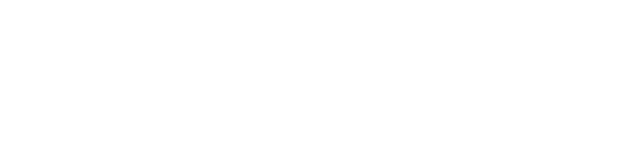
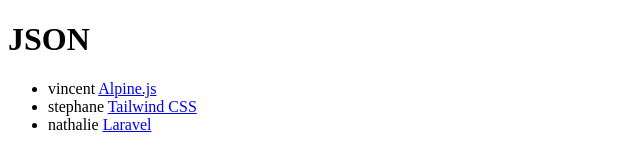
Before and after one commit to MMI-SAE-105/r113-tp5-galerie-et-json-c2-Vbarre2, a plain HTML site: page 02-json.html in a window 1280 px wide. Shown: the whole page, without its empty margins (0-640 px from the left). Drawn offline with nearby package versions, Linux system fonts and the light colour scheme.

Commit message:
Fin fichier JSON

```diff
--- a/02-json.html
+++ b/02-json.html
@@ -3,16 +3,24 @@
 <head>
     <meta charset="UTF-8">
     <meta name="viewport" content="width=device-width, initial-scale=1.0">
-    <title>Document</title>
+    <title>JSON</title>
+    <script src="//unpkg.com/alpinejs" defer></script>
+
 </head>
 <body>
-
+    <h1>JSON</h1>
     <ul x-data="{
         async données() {
             const resp = await fetch('data.json');
             return await resp.json();
             },
         }">
+        <template x-for="obj in données">
+            <li>
+                <span x-text ="obj.nom">nom</span>
+                <a :href="obj.url" x-text="obj.projet">projet</a>
+            </li>
+        </template>
 </ul>
 </body>
 </html>
```
